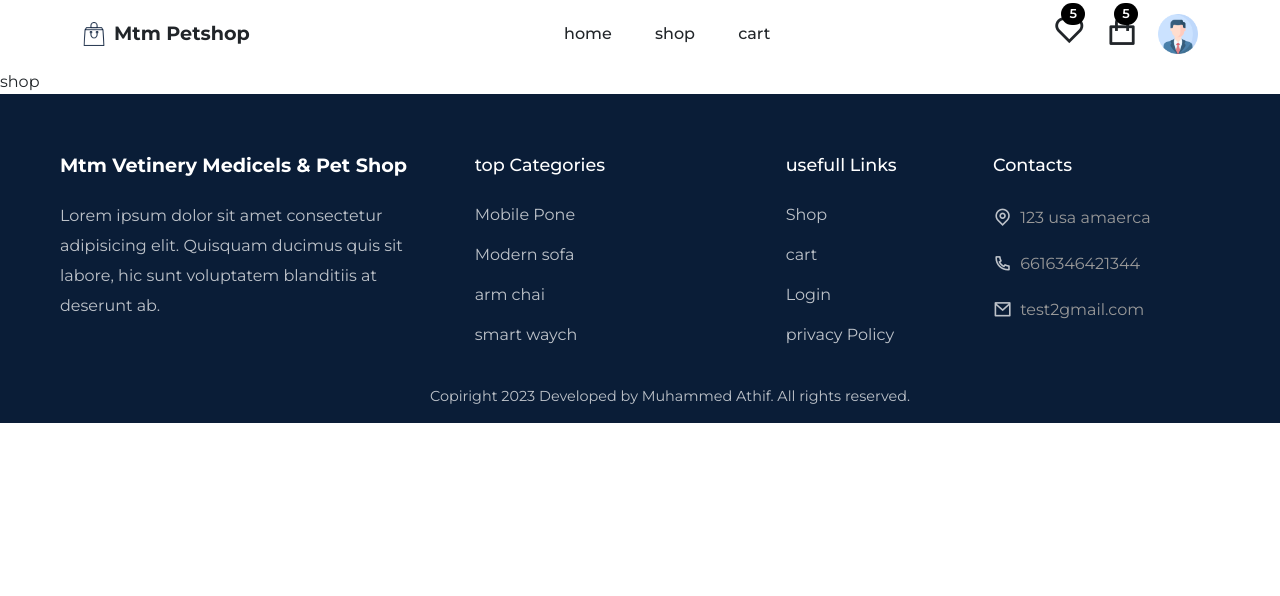
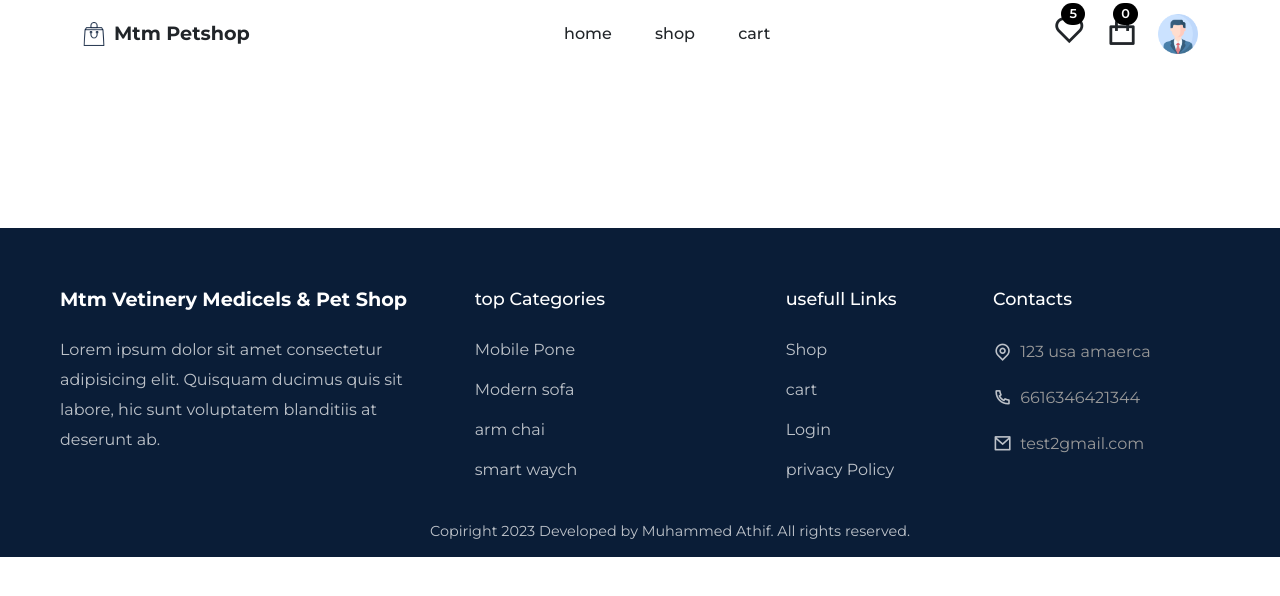
Before and after one commit to hafnahou/PetShop, a React (Create React App) app: page /shop in a window 1280 px wide. Shown: the top 596 px of the page. Built offline with nearby package versions, Linux system fonts and the light colour scheme.

Commit message:
err in common page

```diff
--- a/public/index.html
+++ b/public/index.html
@@ -2,42 +2,25 @@
 <html lang="en">
   <head>
     <meta charset="utf-8" />
-    <link rel="icon" href="%PUBLIC_URL%/favicon.ico" />
+    <link rel="icon" href="../src/assets/images/hero-img.jpg" />
     <meta name="viewport" content="width=device-width, initial-scale=1" />
     <meta name="theme-color" content="#000000" />
     <meta
       name="description"
       content="Web site created using create-react-app"
     />
-    <link rel="apple-touch-icon" href="%PUBLIC_URL%/logo192.png" />
+    <link rel="apple-touch-icon" href="../src/assets/images/hero-img.jpg" />
     <!--
       manifest.json provides metadata used when your web app is installed on a
       user's mobile device or desktop. See https://developers.google.com/web/fundamentals/web-app-manifest/
     -->
     <link rel="manifest" href="%PUBLIC_URL%/manifest.json" />
-    <!--
-      Notice the use of %PUBLIC_URL% in the tags above.
-      It will be replaced with the URL of the `public` folder during the build.
-      Only files inside the `public` folder can be referenced from the HTML.
 
-      Unlike "/favicon.ico" or "favicon.ico", "%PUBLIC_URL%/favicon.ico" will
-      work correctly both with client-side routing and a non-root public URL.
-      Learn how to configure a non-root public URL by running `npm run build`.
-    -->
     <title>React App</title>
   </head>
   <body>
     <noscript>You need to enable JavaScript to run this app.</noscript>
     <div id="root"></div>
-    <!--
-      This HTML file is a template.
-      If you open it directly in the browser, you will see an empty page.
 
-      You can add webfonts, meta tags, or analytics to this file.
-      The build step will place the bundled scripts into the <body> tag.
-
-      To begin the development, run `npm start` or `yarn start`.
-      To create a production bundle, use `npm run build` or `yarn build`.
-    -->
   </body>
 </html>
--- /dev/null
+++ b/src/Style/Common-section.css
@@ -0,0 +1,13 @@
+
+
+
+.common_section{
+    background: linear-gradient(rgba(202, 185, 185, 0.562),rgba(black))
+    url("../assets/images/common.jpg") no-repeat center center;
+    background-size: cover;
+}
+
+.common_section h1{
+   color: #fff;
+   font-weight: 600;
+}
--- a/src/components/Header/Header.jsx
+++ b/src/components/Header/Header.jsx
@@ -7,6 +7,8 @@ import {motion} from 'framer-motion'
 import logo from '../../assets/images/eco-logo.png'
 import userIcon from '../../assets/images/user-icon.png'
 import { Container,Row,Badge } from 'reactstrap'
+import { useSelector } from 'react-redux'
+
 
 const nav__links =[
   {
@@ -26,6 +28,9 @@ const nav__links =[
 const Header = () => {
 
   const hederRef =useRef(null)
+
+   //to find totel quantity of product
+  const totalQuantity = useSelector(state=>state.cart.totalQuantity)
 
   const menuRef =useRef(null)
 
@@ -92,7 +97,7 @@ const Header = () => {
                 </span>
 
                 <span className='cart__icon'>
-                <Badge className='badge bg-black'>5</Badge>
+                <Badge className='badge bg-black'>{totalQuantity}</Badge>
                 <i class="ri-shopping-bag-line"></i>
                 </span>
 
--- /dev/null
+++ b/src/components/UI/CommonSection.jsx
@@ -0,0 +1,16 @@
+import React from 'react'
+import { Container } from 'reactstrap'
+import '../../Style/Common-section.css'
+
+
+const CommonSection = ({title}) => {
+  return (
+    <section className='common_section text-center'>
+          <Container>
+            <h1>{title}</h1>
+          </Container>
+    </section>
+  )
+}
+
+export default CommonSection
--- a/src/components/UI/ProductCard.jsx
+++ b/src/components/UI/ProductCard.jsx
@@ -3,6 +3,7 @@ import {motion} from 'framer-motion'
 import '../../Style/product-card.css'
 import {Col} from 'reactstrap'
 import {Link} from "react-router-dom"
+import { ToastContainer, toast } from 'react-toastify';
 
 import { useDispatch } from 'react-redux'
 import { cartActions } from '../../redux/slices/cartSlice'
@@ -22,7 +23,7 @@ const ProductCard = ({item}) => {
     })
     )
 
-    alert('product added to cart')
+    toast.success('Product added Successfully')  //toast are used to show stylish alert
   }
 
 
--- a/src/index.js
+++ b/src/index.js
@@ -6,7 +6,8 @@ import { BrowserRouter } from "react-router-dom";
 import App from "./App";
 import store from "./redux/store";
 import { Provider } from "react-redux";
-
+import { ToastContainer } from "react-toastify";
+import 'react-toastify/dist/ReactToastify.css';
 
 const root = ReactDOM.createRoot(document.getElementById("root"));
 root.render(
@@ -14,6 +15,14 @@ root.render(
    <React.StrictMode>
     <BrowserRouter>
       <Provider store={store}>
+        <ToastContainer
+        theme="dark"
+        position="top-right"
+        autoClose={4000}
+        closeOnClick
+        pauseOnHover={false}
+         />
+      <ToastContainer />
         <App/>
       </Provider>
     </BrowserRouter>
--- a/src/pages/Shop.jsx
+++ b/src/pages/Shop.jsx
@@ -1,10 +1,15 @@
 import React from 'react'
+import CmmonSection from '../components/UI/CommonSection'
+import Helmet from '../components/Helmet/Helmet'
+
+
 
 const Shop = () => {
   return (
-    <div>
-      shop
-    </div>
+    <Helmet title='Shop'>
+
+      <CmmonSection title='Products'/>
+    </Helmet>
   )
 }
 
```
Also changed, not shown: src/assets/images/IMG_20220416_170917 (1).jpg (added), src/assets/images/common.jpg (added).
